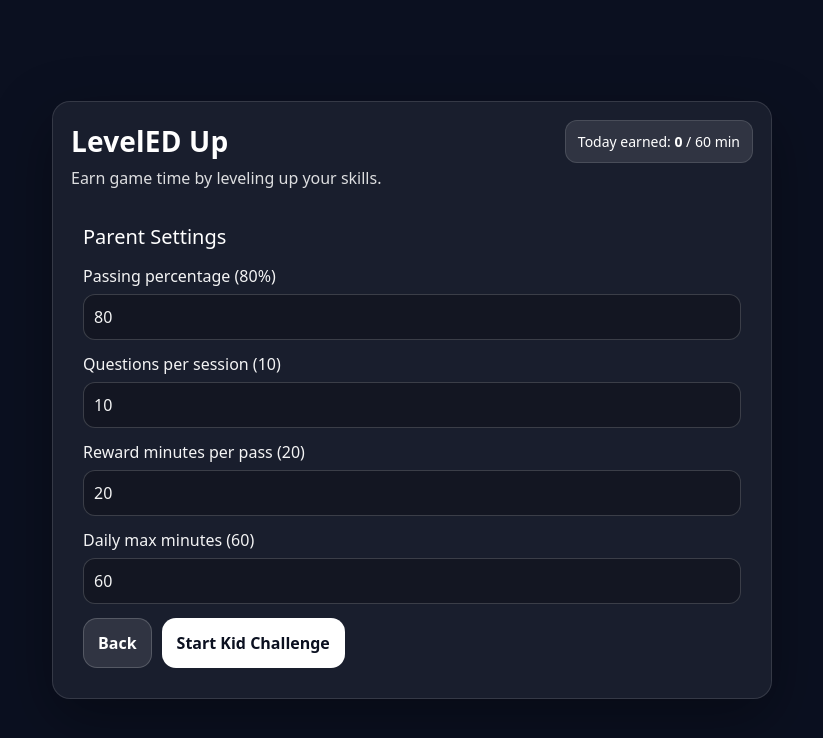
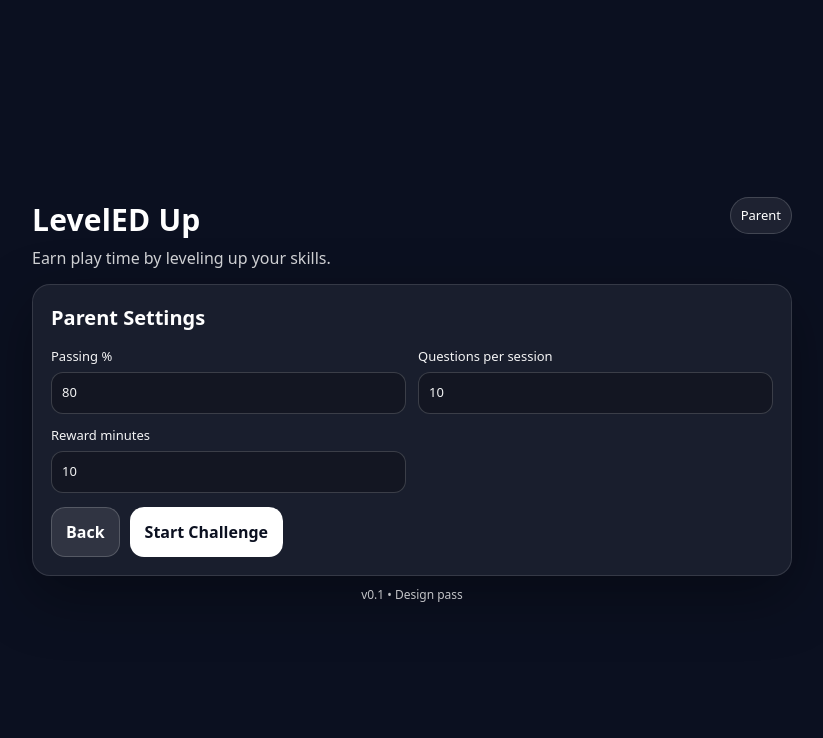
Before and after one commit to stevenathans-alt/leveled-up, a Next.js app: page / in a window 1280 px wide. Both pictures are taken after a click on the button "Parent Settings". Shown: the top 738 px of the page, without its empty margins (228-1051 px from the left). Built offline with nearby package versions, Linux system fonts and the light colour scheme.

Commit message:
Update page.tsx

```diff
--- a/app/page.tsx
+++ b/app/page.tsx
@@ -1,190 +1,98 @@
 "use client";
 
 import React, { useEffect, useMemo, useState } from "react";
-import { create } from "zustand";
+
+type Mode = "home" | "parent" | "quiz" | "unlock";
 
 type Settings = {
-  passingPct: number;      // e.g. 80
-  questionsPerSession: number; // e.g. 10
-  rewardMinutes: number;   // e.g. 20
-  dailyMaxMinutes: number; // e.g. 60
-  skill: "multiplication";
+  passingPct: number;
+  questionsPerSession: number;
+  rewardMinutes: number;
 };
 
-type Store = {
-  settings: Settings;
-  earnedMinutesToday: number;
-  lastEarnedAtISO: string | null;
+type Q = { a: number; b: number; answer: number };
 
-  setSettings: (patch: Partial<Settings>) => void;
-  addEarnedMinutes: (minutes: number) => void;
-  resetDailyIfNeeded: () => void;
-};
-
-const DEFAULT_SETTINGS: Settings = {
-  passingPct: 80,
-  questionsPerSession: 10,
-  rewardMinutes: 20,
-  dailyMaxMinutes: 60,
-  skill: "multiplication",
-};
-
-function yyyyMmDd(date: Date) {
-  const y = date.getFullYear();
-  const m = String(date.getMonth() + 1).padStart(2, "0");
-  const d = String(date.getDate()).padStart(2, "0");
-  return `${y}-${m}-${d}`;
-}
-
-const useAppStore = create<Store>((set, get) => ({
-  settings: DEFAULT_SETTINGS,
-  earnedMinutesToday: 0,
-  lastEarnedAtISO: null,
-
-  setSettings: (patch) =>
-    set((s) => ({ settings: { ...s.settings, ...patch } })),
-
-  addEarnedMinutes: (minutes) =>
-    set((s) => ({
-      earnedMinutesToday: Math.min(
-        s.settings.dailyMaxMinutes,
-        s.earnedMinutesToday + minutes
-      ),
-      lastEarnedAtISO: new Date().toISOString(),
-    })),
-
-  resetDailyIfNeeded: () => {
-    const iso = get().lastEarnedAtISO;
-    if (!iso) return;
-    const last = new Date(iso);
-    const now = new Date();
-    if (yyyyMmDd(last) !== yyyyMmDd(now)) {
-      set({ earnedMinutesToday: 0 });
-    }
-  },
-}));
-
-type Question = {
-  a: number;
-  b: number;
-  answer: number;
-};
-
-function generateMultiplicationQuestions(count: number): Question[] {
-  // Simple MVP: 0–12 times tables, weighted toward 6–12 a bit.
-  const questions: Question[] = [];
-  for (let i = 0; i < count; i++) {
-    const a = Math.random() < 0.65 ? randInt(6, 12) : randInt(0, 12);
-    const b = Math.random() < 0.65 ? randInt(6, 12) : randInt(0, 12);
-    questions.push({ a, b, answer: a * b });
-  }
-  return questions;
-}
+const DEFAULTS: Settings = { passingPct: 80, questionsPerSession: 10, rewardMinutes: 10 };
 
 function randInt(min: number, max: number) {
   return Math.floor(Math.random() * (max - min + 1)) + min;
 }
-
-type Mode = "home" | "parent" | "kid" | "play";
+function makeQuestions(n: number): Q[] {
+  return Array.from({ length: n }).map(() => {
+    const a = Math.random() < 0.65 ? randInt(6, 12) : randInt(0, 12);
+    const b = Math.random() < 0.65 ? randInt(6, 12) : randInt(0, 12);
+    return { a, b, answer: a * b };
+  });
+}
 
 export default function Page() {
-  const { settings, earnedMinutesToday, setSettings, addEarnedMinutes, resetDailyIfNeeded } =
-    useAppStore();
+  const [mode, setMode] = useState<Mode>("home");
+  const [settings, setSettings] = useState<Settings>(DEFAULTS);
 
-  const [mode, setMode] = useState<Mode>("home");
+  // quiz state
+  const [qs, setQs] = useState<Q[]>([]);
+  const [i, setI] = useState(0);
+  const [val, setVal] = useState("");
+  const [correct, setCorrect] = useState(0);
+  const [feedback, setFeedback] = useState<string | null>(null);
 
-  // Quiz state
-  const [questions, setQuestions] = useState<Question[]>([]);
-  const [idx, setIdx] = useState(0);
-  const [input, setInput] = useState("");
-  const [correctCount, setCorrectCount] = useState(0);
-  const [done, setDone] = useState(false);
-  const [showResult, setShowResult] = useState<string | null>(null);
+  // unlock timer (in-app MVP)
+  const [secondsLeft, setSecondsLeft] = useState(0);
 
-  // Play timer
-  const [secondsLeft, setSecondsLeft] = useState<number>(0);
-
-  useEffect(() => {
-    resetDailyIfNeeded();
-  }, [resetDailyIfNeeded]);
+  const progress = useMemo(() => {
+    const total = Math.max(1, settings.questionsPerSession);
+    return Math.round(((i + 1) / total) * 100);
+  }, [i, settings.questionsPerSession]);
 
   const scorePct = useMemo(() => {
-    if (!done) return 0;
-    return Math.round((correctCount / settings.questionsPerSession) * 100);
-  }, [done, correctCount, settings.questionsPerSession]);
+    const total = Math.max(1, settings.questionsPerSession);
+    return Math.round((correct / total) * 100);
+  }, [correct, settings.questionsPerSession]);
 
-  const canEarnMoreToday = earnedMinutesToday < settings.dailyMaxMinutes;
-
-  function startKidSession() {
-    setShowResult(null);
-    setDone(false);
-    setCorrectCount(0);
-    setIdx(0);
-    setInput("");
-    const qs =
-      settings.skill === "multiplication"
-        ? generateMultiplicationQuestions(settings.questionsPerSession)
-        : [];
-    setQuestions(qs);
-    setMode("kid");
+  function startQuiz() {
+    setFeedback(null);
+    setCorrect(0);
+    setI(0);
+    setVal("");
+    setQs(makeQuestions(settings.questionsPerSession));
+    setMode("quiz");
   }
 
-  function submitAnswer() {
-    const q = questions[idx];
-    const parsed = Number(input.trim());
-    const isCorrect = Number.isFinite(parsed) && parsed === q.answer;
-    if (isCorrect) setCorrectCount((c) => c + 1);
+  function submit() {
+    const cur = qs[i];
+    const ans = Number(val.trim());
+    const isCorrect = Number.isFinite(ans) && ans === cur.answer;
 
-    // move forward
-    const next = idx + 1;
-    setInput("");
-    if (next >= questions.length) {
-      setDone(true);
-      const pct = Math.round(((isCorrect ? correctCount + 1 : correctCount) / settings.questionsPerSession) * 100);
-      const passed = pct >= settings.passingPct;
+    const nextCorrect = correct + (isCorrect ? 1 : 0);
+    const nextIndex = i + 1;
 
-      if (passed && canEarnMoreToday) {
-        addEarnedMinutes(settings.rewardMinutes);
-        setShowResult(
-          `Passed with ${pct}% ✅ Earned ${settings.rewardMinutes} minutes (today: ${Math.min(
-            settings.dailyMaxMinutes,
-            earnedMinutesToday + settings.rewardMinutes
-          )}/${settings.dailyMaxMinutes}).`
-        );
-        // Move to play screen with newly earned minutes
-        const totalEarned = Math.min(settings.dailyMaxMinutes, earnedMinutesToday + settings.rewardMinutes);
-        // For MVP, let kid "spend" only the newly earned block:
+    if (nextIndex >= qs.length) {
+      const pct = Math.round((nextCorrect / settings.questionsPerSession) * 100);
+      if (pct >= settings.passingPct) {
         setSecondsLeft(settings.rewardMinutes * 60);
-        setMode("play");
-      } else if (passed && !canEarnMoreToday) {
-        setShowResult(
-          `Passed with ${pct}% ✅ but you’ve hit today’s max of ${settings.dailyMaxMinutes} minutes.`
-        );
+        setMode("unlock");
+        setFeedback(null);
       } else {
-        setShowResult(
-          `Scored ${pct}%. Need ${settings.passingPct}% to unlock. New set generated.`
-        );
-        // Auto-generate a new set
-        const qs = generateMultiplicationQuestions(settings.questionsPerSession);
-        setQuestions(qs);
-        setIdx(0);
-        setCorrectCount(0);
-        setDone(false);
+        setFeedback(`You scored ${pct}%. You need ${settings.passingPct}% to unlock. Try a new set.`);
+        // reset with a new set immediately
+        setCorrect(0);
+        setI(0);
+        setVal("");
+        setQs(makeQuestions(settings.questionsPerSession));
       }
       return;
     }
-    setIdx(next);
+
+    setCorrect(nextCorrect);
+    setI(nextIndex);
+    setVal("");
   }
 
-  // Play timer ticking
+  // timer tick
   useEffect(() => {
-    if (mode !== "play") return;
+    if (mode !== "unlock") return;
     if (secondsLeft <= 0) return;
-
-    const t = setInterval(() => {
-      setSecondsLeft((s) => Math.max(0, s - 1));
-    }, 1000);
-
+    const t = setInterval(() => setSecondsLeft((s) => Math.max(0, s - 1)), 1000);
     return () => clearInterval(t);
   }, [mode, secondsLeft]);
 
@@ -192,241 +100,202 @@ export default function Page() {
   const ss = String(secondsLeft % 60).padStart(2, "0");
 
   return (
-    <div style={styles.page}>
-      <div style={styles.card}>
-        <div style={styles.header}>
+    <div style={S.page}>
+      <div style={S.shell}>
+        <header style={S.header}>
           <div>
-            <div style={styles.title}>LevelED Up</div>
-            <div style={styles.subtitle}>Earn game time by leveling up your skills.</div>
+            <div style={S.brand}>LevelED Up</div>
+            <div style={S.tag}>Earn play time by leveling up your skills.</div>
           </div>
-          <div style={styles.badge}>
-            Today earned: <b>{earnedMinutesToday}</b> / {settings.dailyMaxMinutes} min
-          </div>
+          <div style={S.pill}>{modeLabel(mode)}</div>
+        </header>
+
+        {mode === "home" && (
+          <section style={S.card}>
+            <h2 style={S.h2}>Welcome</h2>
+            <p style={S.p}>Choose Parent Settings or start a Kid Challenge.</p>
+
+            <div style={S.row}>
+              <button style={S.primary} onClick={() => setMode("parent")}>Parent Settings</button>
+              <button style={S.secondary} onClick={startQuiz}>Kid: Start Challenge</button>
             </div>
 
-        {mode === "home" && (
-          <div style={styles.section}>
-            <button style={styles.primary} onClick={() => setMode("parent")}>
-              Parent Settings
-            </button>
-            <button style={styles.secondary} onClick={startKidSession}>
-              Kid: Start Challenge
-            </button>
-
-            <div style={styles.note}>
-              MVP notes: this version unlocks an in-app “play timer.” Once validated, we add real device/app gating.
+            <div style={S.note}>
+              MVP note: this version “unlocks” an in-app play timer. Later we can add real app/device controls.
             </div>
-          </div>
+          </section>
         )}
 
         {mode === "parent" && (
-          <div style={styles.section}>
-            <h2 style={styles.h2}>Parent Settings</h2>
+          <section style={S.card}>
+            <h2 style={S.h2}>Parent Settings</h2>
 
-            <label style={styles.label}>
-              Passing percentage ({settings.passingPct}%)
+            <div style={S.grid}>
+              <label style={S.label}>
+                Passing %
                 <input
-                style={styles.input}
+                  style={S.input}
                   type="number"
                   min={50}
                   max={100}
                   value={settings.passingPct}
-                onChange={(e) => setSettings({ passingPct: clampNum(e.target.value, 50, 100) })}
+                  onChange={(e) => setSettings({ ...settings, passingPct: clamp(e.target.value, 50, 100) })}
                 />
               </label>
 
-            <label style={styles.label}>
-              Questions per session ({settings.questionsPerSession})
+              <label style={S.label}>
+                Questions per session
                 <input
-                style={styles.input}
+                  style={S.input}
                   type="number"
                   min={5}
                   max={30}
                   value={settings.questionsPerSession}
-                onChange={(e) =>
-                  setSettings({ questionsPerSession: clampNum(e.target.value, 5, 30) })
-                }
+                  onChange={(e) => setSettings({ ...settings, questionsPerSession: clamp(e.target.value, 5, 30) })}
                 />
               </label>
 
-            <label style={styles.label}>
-              Reward minutes per pass ({settings.rewardMinutes})
+              <label style={S.label}>
+                Reward minutes
                 <input
-                style={styles.input}
+                  style={S.input}
                   type="number"
-                min={5}
+                  min={1}
                   max={60}
                   value={settings.rewardMinutes}
-                onChange={(e) => setSettings({ rewardMinutes: clampNum(e.target.value, 5, 60) })}
+                  onChange={(e) => setSettings({ ...settings, rewardMinutes: clamp(e.target.value, 1, 60) })}
                 />
               </label>
+            </div>
 
-            <label style={styles.label}>
-              Daily max minutes ({settings.dailyMaxMinutes})
-              <input
-                style={styles.input}
-                type="number"
-                min={10}
-                max={240}
-                value={settings.dailyMaxMinutes}
-                onChange={(e) =>
-                  setSettings({ dailyMaxMinutes: clampNum(e.target.value, 10, 240) })
-                }
-              />
-            </label>
-
-            <div style={styles.row}>
-              <button style={styles.secondary} onClick={() => setMode("home")}>
-                Back
-              </button>
-              <button style={styles.primary} onClick={startKidSession}>
-                Start Kid Challenge
-              </button>
+            <div style={S.row}>
+              <button style={S.secondary} onClick={() => setMode("home")}>Back</button>
+              <button style={S.primary} onClick={startQuiz}>Start Challenge</button>
             </div>
-          </div>
+          </section>
         )}
 
-        {mode === "kid" && (
-          <div style={styles.section}>
-            <h2 style={styles.h2}>Multiplication Challenge</h2>
-
-            {showResult && <div style={styles.alert}>{showResult}</div>}
-
-            <div style={styles.progress}>
-              Question <b>{idx + 1}</b> / {settings.questionsPerSession}
+        {mode === "quiz" && (
+          <section style={S.card}>
+            <div style={S.topRow}>
+              <h2 style={S.h2}>Multiplication Challenge</h2>
+              <button style={S.link} onClick={() => setMode("home")}>Exit</button>
             </div>
 
-            {questions[idx] && (
-              <div style={styles.quizBox}>
-                <div style={styles.problem}>
-                  {questions[idx].a} × {questions[idx].b} =
+            <div style={S.barOuter} aria-label="Progress">
+              <div style={{ ...S.barInner, width: `${progress}%` }} />
             </div>
+
+            <div style={S.meta}>
+              <span>Question <b>{i + 1}</b> / {settings.questionsPerSession}</span>
+              <span>Score: <b>{scorePct}%</b></span>
+            </div>
+
+            {feedback && <div style={S.alert}>{feedback}</div>}
+
+            <div style={S.problemBox}>
+              <div style={S.problem}>
+                {qs[i]?.a} × {qs[i]?.b} =
+              </div>
+
               <input
-                  style={styles.bigInput}
+                style={S.bigInput}
                 inputMode="numeric"
-                  value={input}
-                  onChange={(e) => setInput(e.target.value)}
-                  onKeyDown={(e) => {
-                    if (e.key === "Enter") submitAnswer();
-                  }}
+                value={val}
+                onChange={(e) => setVal(e.target.value)}
+                onKeyDown={(e) => e.key === "Enter" && val.trim() && submit()}
                 autoFocus
+                placeholder="Type answer"
               />
-                <button
-                  style={styles.primary}
-                  onClick={submitAnswer}
-                  disabled={input.trim().length === 0}
-                >
+
+              <button style={S.primary} onClick={submit} disabled={!val.trim()}>
                 Submit
               </button>
             </div>
+          </section>
         )}
 
-            <div style={styles.row}>
-              <button style={styles.secondary} onClick={() => setMode("home")}>
-                Exit
-              </button>
+        {mode === "unlock" && (
+          <section style={S.card}>
+            <h2 style={S.h2}>Unlocked ✅</h2>
+            <p style={S.p}>Play time remaining</p>
+
+            <div style={S.timer}>{mm}:{ss}</div>
+
+            <div style={S.row}>
+              <button style={S.secondary} onClick={() => setMode("home")}>End Session</button>
+              <button style={S.primary} onClick={startQuiz}>Earn More</button>
             </div>
-          </div>
+          </section>
         )}
 
-        {mode === "play" && (
-          <div style={styles.section}>
-            <h2 style={styles.h2}>Unlocked ✅</h2>
-            <div style={styles.playTimer}>
-              Play time remaining: <span style={styles.timer}>{mm}:{ss}</span>
-            </div>
-
-            <div style={styles.note}>
-              For the MVP, this is where the kid would go play. In later versions, this timer can control
-              real app access on mobile.
-            </div>
-
-            <div style={styles.row}>
-              <button style={styles.secondary} onClick={() => setMode("home")}>
-                End Session
-              </button>
-              <button
-                style={styles.primary}
-                onClick={() => startKidSession()}
-                disabled={!canEarnMoreToday}
-                title={!canEarnMoreToday ? "Daily max reached" : ""}
-              >
-                Earn More Time
-              </button>
-            </div>
-          </div>
-        )}
+        <footer style={S.footer}>
+          <span style={{ opacity: 0.75 }}>v0.1 • Design pass</span>
+        </footer>
       </div>
     </div>
   );
 }
 
-function clampNum(val: string, min: number, max: number) {
-  const n = Number(val);
+function clamp(v: string, min: number, max: number) {
+  const n = Number(v);
   if (!Number.isFinite(n)) return min;
   return Math.max(min, Math.min(max, Math.round(n)));
 }
+function modeLabel(m: Mode) {
+  if (m === "home") return "Home";
+  if (m === "parent") return "Parent";
+  if (m === "quiz") return "Kid Challenge";
+  return "Unlocked";
+}
 
-const styles: Record<string, React.CSSProperties> = {
+const S: Record<string, React.CSSProperties> = {
   page: {
     minHeight: "100vh",
+    background: "#0b1020",
     display: "flex",
     alignItems: "center",
     justifyContent: "center",
-    padding: 24,
-    background: "#0b1020",
+    padding: 20,
     color: "white",
     fontFamily:
       'ui-sans-serif, system-ui, -apple-system, Segoe UI, Roboto, Helvetica, Arial, "Apple Color Emoji", "Segoe UI Emoji"',
   },
+  shell: { width: "100%", maxWidth: 760 },
+  header: {
+    display: "flex",
+    justifyContent: "space-between",
+    gap: 12,
+    alignItems: "flex-start",
+    marginBottom: 14,
+  },
+  brand: { fontSize: 30, fontWeight: 900, letterSpacing: 0.2 },
+  tag: { opacity: 0.8, marginTop: 4 },
+  pill: {
+    border: "1px solid rgba(255,255,255,0.16)",
+    background: "rgba(255,255,255,0.08)",
+    padding: "8px 10px",
+    borderRadius: 999,
+    fontSize: 13,
+    whiteSpace: "nowrap",
+  },
   card: {
-    width: "100%",
-    maxWidth: 720,
     background: "rgba(255,255,255,0.06)",
     border: "1px solid rgba(255,255,255,0.12)",
     borderRadius: 18,
     padding: 18,
     boxShadow: "0 20px 60px rgba(0,0,0,0.35)",
   },
-  header: {
-    display: "flex",
-    justifyContent: "space-between",
-    gap: 12,
-    alignItems: "flex-start",
-    marginBottom: 16,
-  },
-  title: { fontSize: 28, fontWeight: 800, letterSpacing: 0.2 },
-  subtitle: { opacity: 0.85, marginTop: 4 },
-  badge: {
-    background: "rgba(255,255,255,0.10)",
-    border: "1px solid rgba(255,255,255,0.12)",
-    padding: "10px 12px",
-    borderRadius: 12,
-    fontSize: 14,
-    whiteSpace: "nowrap",
-  },
-  section: { padding: 12 },
-  h2: { fontSize: 20, margin: "4px 0 12px" },
-  row: { display: "flex", gap: 10, marginTop: 14, flexWrap: "wrap" },
-  label: { display: "block", marginBottom: 12, opacity: 0.95 },
-  input: {
-    display: "block",
-    width: "100%",
-    marginTop: 6,
-    padding: 10,
-    borderRadius: 12,
-    border: "1px solid rgba(255,255,255,0.18)",
-    background: "rgba(0,0,0,0.25)",
-    color: "white",
-    outline: "none",
-  },
+  h2: { margin: 0, fontSize: 20, fontWeight: 800 },
+  p: { marginTop: 10, opacity: 0.88, lineHeight: 1.45 },
+  row: { display: "flex", gap: 10, flexWrap: "wrap", marginTop: 14 },
   primary: {
     padding: "12px 14px",
     borderRadius: 14,
     border: "1px solid rgba(255,255,255,0.18)",
     background: "white",
     color: "#0b1020",
-    fontWeight: 800,
+    fontWeight: 900,
     cursor: "pointer",
   },
   secondary: {
@@ -435,28 +304,51 @@ const styles: Record<string, React.CSSProperties> = {
     border: "1px solid rgba(255,255,255,0.18)",
     background: "rgba(255,255,255,0.10)",
     color: "white",
-    fontWeight: 700,
+    fontWeight: 800,
     cursor: "pointer",
   },
-  note: {
-    marginTop: 14,
-    opacity: 0.85,
-    fontSize: 14,
-    lineHeight: 1.4,
+  link: {
+    background: "transparent",
+    border: "none",
+    color: "rgba(255,255,255,0.85)",
+    cursor: "pointer",
+    fontWeight: 700,
   },
-  alert: {
-    background: "rgba(0, 255, 160, 0.10)",
-    border: "1px solid rgba(0, 255, 160, 0.25)",
+  note: { marginTop: 14, fontSize: 13, opacity: 0.75, lineHeight: 1.4 },
+  grid: { display: "grid", gridTemplateColumns: "1fr 1fr", gap: 12, marginTop: 14 },
+  label: { display: "grid", gap: 6, fontSize: 13, opacity: 0.95 },
+  input: {
     padding: 10,
     borderRadius: 12,
-    marginBottom: 12,
+    border: "1px solid rgba(255,255,255,0.18)",
+    background: "rgba(0,0,0,0.25)",
+    color: "white",
+    outline: "none",
   },
-  progress: { opacity: 0.9, marginBottom: 10 },
-  quizBox: {
+  topRow: { display: "flex", justifyContent: "space-between", alignItems: "center", gap: 12 },
+  barOuter: {
+    height: 10,
+    borderRadius: 999,
+    background: "rgba(255,255,255,0.10)",
+    border: "1px solid rgba(255,255,255,0.12)",
+    overflow: "hidden",
+    marginTop: 14,
+  },
+  barInner: { height: "100%", borderRadius: 999, background: "rgba(255,255,255,0.85)" },
+  meta: { display: "flex", justifyContent: "space-between", marginTop: 10, opacity: 0.85, fontSize: 13 },
+  alert: {
+    marginTop: 12,
+    padding: 10,
+    borderRadius: 12,
+    border: "1px solid rgba(255, 90, 90, 0.35)",
+    background: "rgba(255, 90, 90, 0.12)",
+  },
+  problemBox: {
+    marginTop: 14,
+    padding: 14,
+    borderRadius: 16,
+    border: "1px solid rgba(255,255,255,0.12)",
     background: "rgba(255,255,255,0.06)",
-    border: "1px solid rgba(255,255,255,0.12)",
-    borderRadius: 16,
-    padding: 14,
     display: "grid",
     gap: 10,
   },
@@ -467,10 +359,10 @@ const styles: Record<string, React.CSSProperties> = {
     border: "1px solid rgba(255,255,255,0.18)",
     background: "rgba(0,0,0,0.25)",
     color: "white",
-    fontSize: 22,
+    fontSize: 20,
     outline: "none",
     width: "100%",
   },
-  playTimer: { fontSize: 18, marginTop: 6 },
-  timer: { fontSize: 28, fontWeight: 900 },
+  timer: { fontSize: 42, fontWeight: 950, letterSpacing: 1, marginTop: 6 },
+  footer: { marginTop: 10, textAlign: "center", fontSize: 12 },
 };
```
Lines whose indentation alone changed are shown as unchanged.
